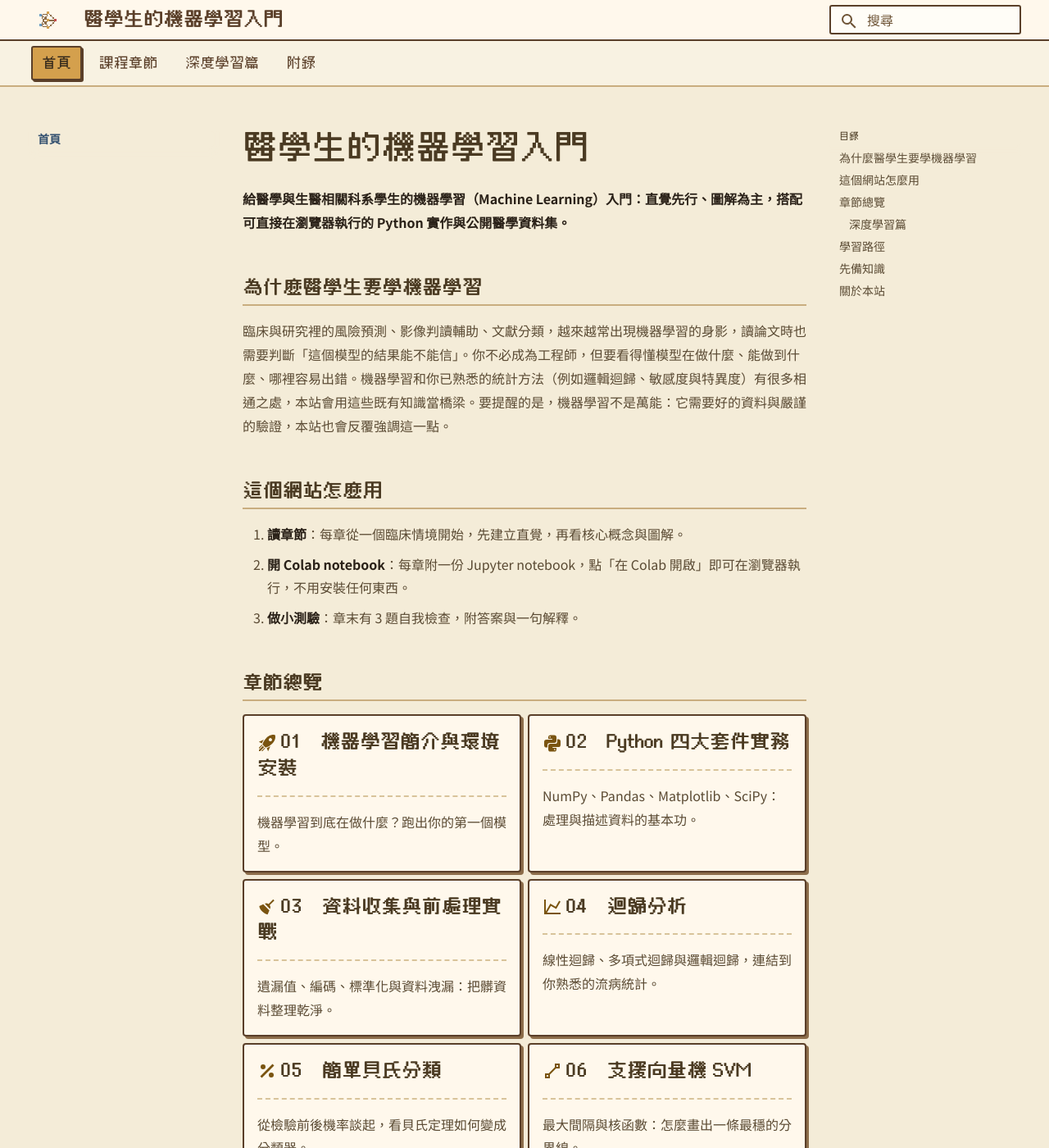
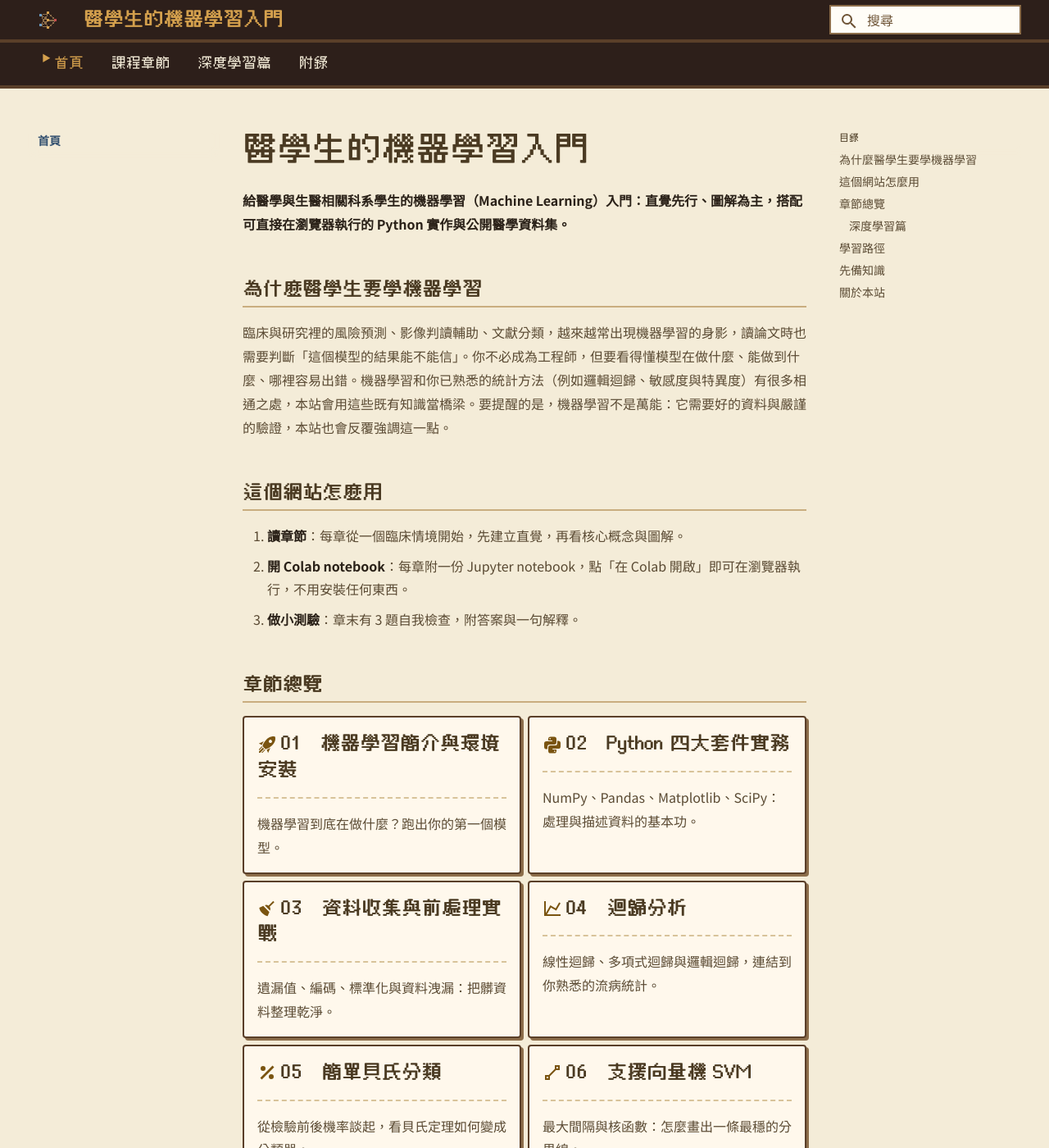
Before and after one commit to fireman333/ml-for-med-students, an MkDocs documentation site: the page built from docs/index.md, in a window 1280 px wide and 1400 px high. Shown: the whole window at 82% size. Built offline with MkDocs 1.6.1 and Material for MkDocs 9.7.7, drawn with Linux system fonts in a browser that asks for light colours; a script that is not in the unit is left out.

Commit message:
Dark wood header with gold site name and light tabs
Header and tabs use the sister-site --bg-dark ground with a 4px wood rule;
site name gold (6.8:1), icons and tab text cream (13.5:1), active tab
marked with a gold triangle. Mobile drawer title follows the header.

Co-Authored-By: Claude Opus 5.5 <noreply@anthropic.com>

```diff
--- a/docs/assets/css/extra.css
+++ b/docs/assets/css/extra.css
@@ -161,47 +161,58 @@ body { background: var(--bg-cream); }
 .md-typeset .headerlink { color: var(--line-strong); }
 .md-typeset .headerlink:hover, .md-typeset :target > .headerlink { color: var(--accent-leaf-ink); }
 
-/* ---------- header / tabs ---------- */
+/* ---------- header / tabs ----------
+   Dark wood header shared with the sister sites (LocalLLMRPG .site-header):
+   --bg-dark ground, 4px wood rule, gold site name. Icons inherit `color`.
+   Contrast on #2d1f1a: cream #f4ecd8 13.5:1, gold #d4a04d 6.8:1 (AA). */
 .md-header {
-  background: var(--bg-paper);
-  color: var(--frame-dark);
-  border-bottom: 2px solid var(--frame-dark);
+  background: var(--bg-dark);
+  color: var(--bg-cream);
+  border-bottom: 4px solid var(--frame-dark);
   box-shadow: none;
 }
 .md-header--shadow { box-shadow: none; }
-.md-header__title { font-size: 22px; }
+.md-header__title { font-size: 22px; color: var(--accent-gold); }
 .md-header__topic:first-child { font-weight: normal; }
+.md-header__button { color: var(--bg-cream); }
+.md-header__button:hover,
+.md-header__button:focus { color: var(--accent-gold); opacity: 1; }
+.md-header__button.md-logo img,
+.md-header__button.md-logo svg { image-rendering: pixelated; }
+.md-header :focus-visible,
+.md-tabs :focus-visible { outline-color: var(--accent-gold); }
 .md-tabs {
-  background: var(--paper-tint);
-  color: var(--frame-dark);
-  border-bottom: 2px solid var(--line-strong);
+  background: var(--bg-dark);
+  color: var(--bg-cream);
+  border-bottom: 4px solid var(--frame-dark);
 }
-.md-tabs__list { padding: 6px 0; }
+.md-tabs__list { padding: 4px 0 6px; }
 .md-tabs__item { height: auto; padding: 0 4px; }
 .md-tabs__link {
   font-size: 11px;
   opacity: 1;
   margin: 0;
   padding: 6px 11px;
-  color: var(--frame-dark);
+  color: var(--bg-cream);
   border: 2px solid transparent;
-  border-radius: 3px;
+  border-radius: 0;
 }
 .md-tabs__link:hover,
-.md-tabs__link:focus { color: var(--ink-strong); border-color: var(--frame-dark); background: var(--bg-paper); }
-.md-tabs__item--active .md-tabs__link {
-  color: var(--ink-strong);
-  background: var(--accent-gold);
-  border-color: var(--frame-dark);
-  box-shadow: 2px 2px 0 var(--frame-dark);
+.md-tabs__link:focus { color: var(--accent-gold); }
+.md-tabs__item--active .md-tabs__link { color: var(--accent-gold); }
+.md-tabs__item--active .md-tabs__link::before {
+  content: "▶";
+  font-size: 11px;
+  margin-right: 4px;
+  vertical-align: 1px;
 }
 
 /* search box in header */
 @media screen and (min-width: 60em) {
   .md-search__form {
     background: var(--paper);
-    border: 2px solid var(--frame-dark);
-    border-radius: 3px;
+    border: 2px solid var(--frame-light);
+    border-radius: 0;
   }
   .md-search__form:hover { background: var(--paper); }
   .md-search__input { color: var(--ink-strong); }
@@ -231,15 +242,15 @@ body { background: var(--bg-cream); }
 .md-nav__item .md-nav__link--active { color: var(--study-ink); font-weight: 700; }
 /* mobile drawer header (uses primary colors) */
 .md-nav--primary .md-nav__title[for="__drawer"] {
-  background: var(--bg-paper);
-  color: var(--frame-dark);
-  border-bottom: 2px solid var(--frame-dark);
+  background: var(--bg-dark);
+  color: var(--accent-gold);
+  border-bottom: 4px solid var(--frame-dark);
   font-size: 22px;
 }
 
 @media screen and (max-width: 76.234375em) {
   .md-nav--primary .md-nav__title { font-size: 22px; background: var(--paper-tint); color: var(--ink-heading); }
-  .md-nav--primary .md-nav__title[for="__drawer"] { background: var(--bg-paper); color: var(--frame-dark); }
+  .md-nav--primary .md-nav__title[for="__drawer"] { background: var(--bg-dark); color: var(--accent-gold); }
 }
 
 /* ---------- code ---------- */
```
